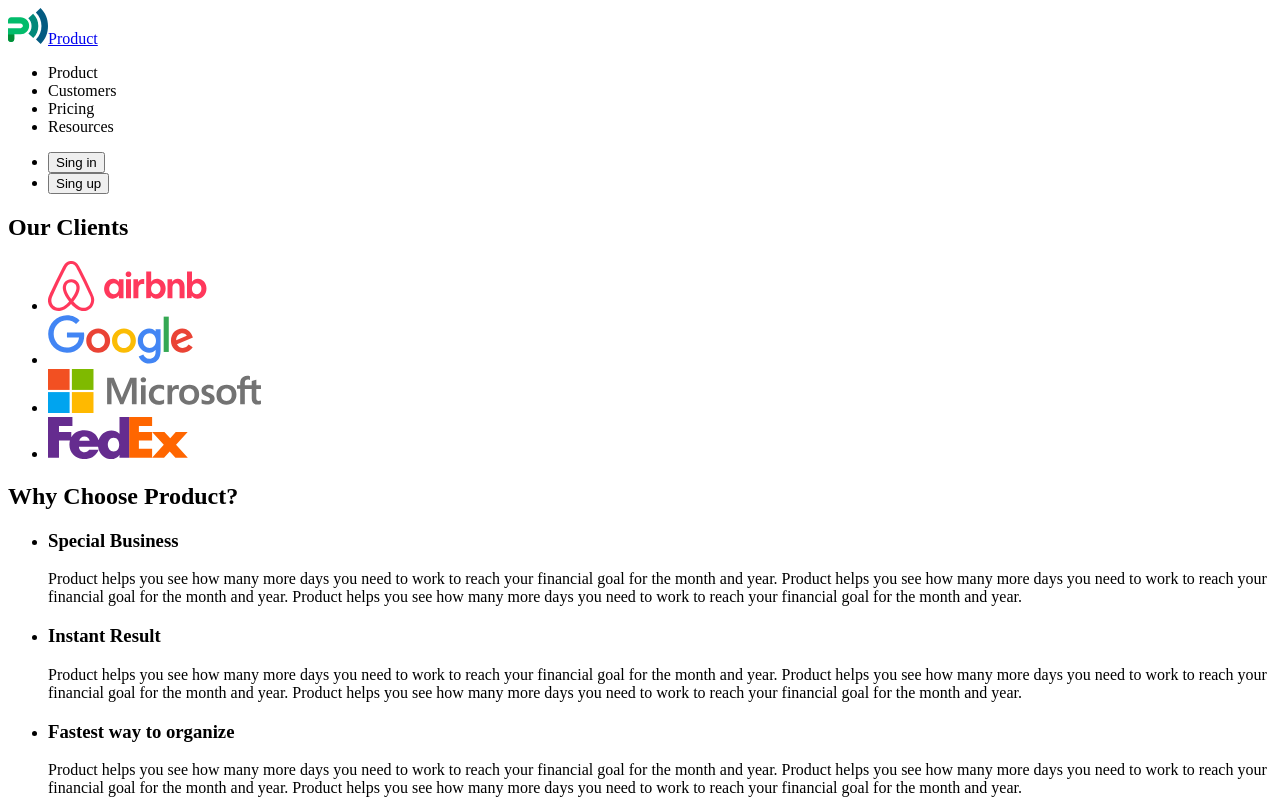
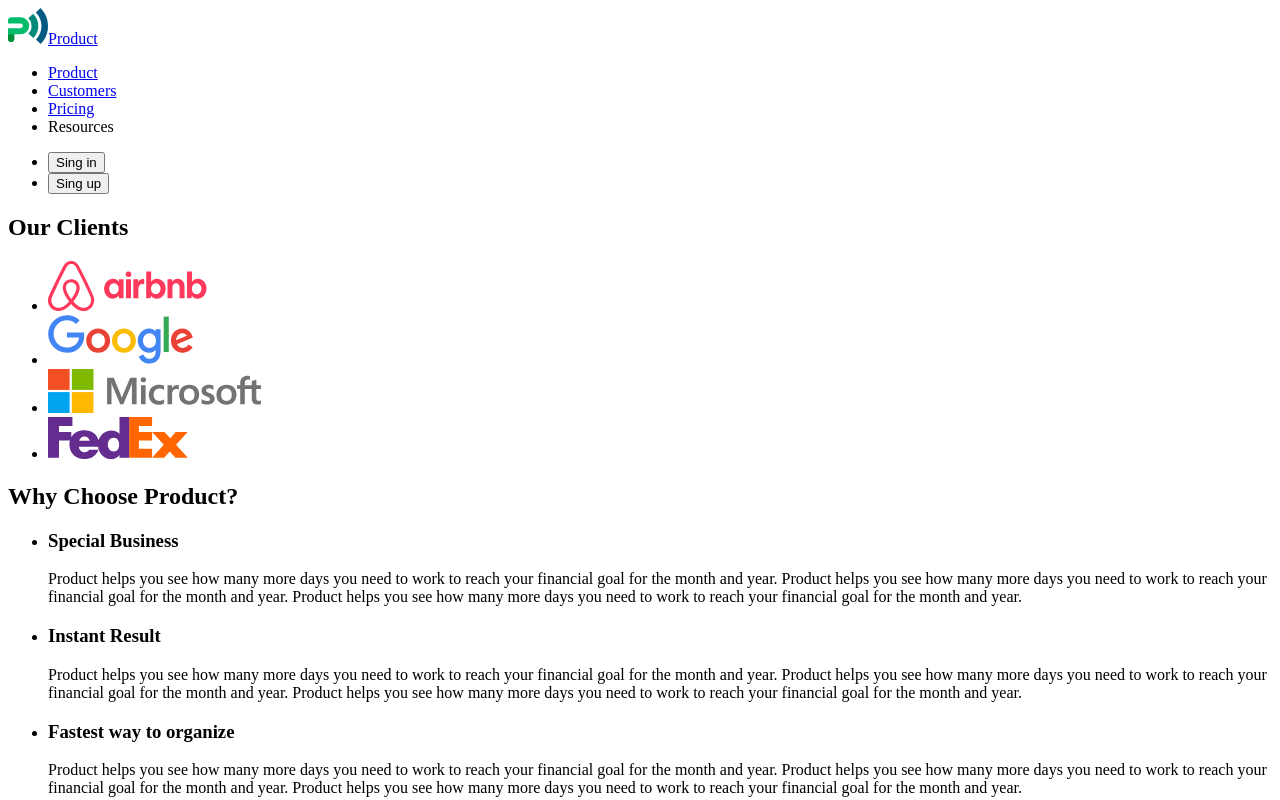
Before and after one commit to ArcVladT/fs-116.2, a plain HTML site: page customer.html in a window 1280 px wide. Shown: the top 800 px of the page. Drawn offline with Linux system fonts and the light colour scheme.

Commit message:
fixing links nav

```diff
--- a/customer.html
+++ b/customer.html
@@ -17,9 +17,9 @@
                />Product</a
             >
             <ul>
-               <li><a href="./index.html"></a>Product</li>
-               <li><a href="./customer.html"></a>Customers</li>
-               <li><a href="./pricing.html"></a>Pricing</li>
+               <li><a href="./index.html">Product</a></li>
+               <li><a href="./customer.html">Customers</a></li>
+               <li><a href="./pricing.html">Pricing</a></li>
                <li><a href=""></a>Resources</li>
             </ul>
          </nav>
```
Also changed, not shown: index.html (+3 -3 lines), pricing.html (+3 -3 lines).
